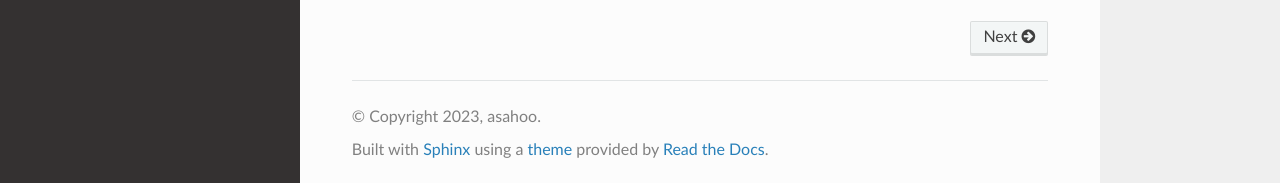
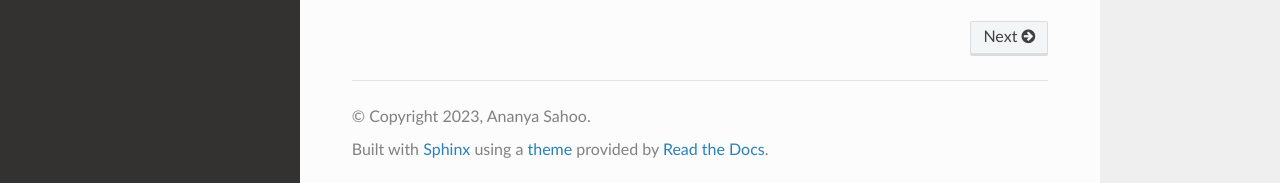
Before and after one commit to asahooexo/ultra_docs, a Sphinx documentation site: the page built from source/index.rst, in a window 1280 px wide and 900 px high, scrolled down 764 px. Shown: the part 714-897 px from the top of the window. Built offline with Sphinx 7.4.7 and the Read the Docs theme 2.0.0, drawn with Linux system fonts in a browser that asks for light colours.

Commit message:
add authors name

```diff
--- a/source/conf.py
+++ b/source/conf.py
@@ -18,8 +18,8 @@
 # -- Project information -----------------------------------------------------
 
 project = 'ultra_docs'
-copyright = '2023, asahoo'
-author = 'asahoo'
+copyright = '2023, Ananya Sahoo'
+author = 'Ananya Sahoo'
 
 # The full version, including alpha/beta/rc tags
 release = 'v1'
```
